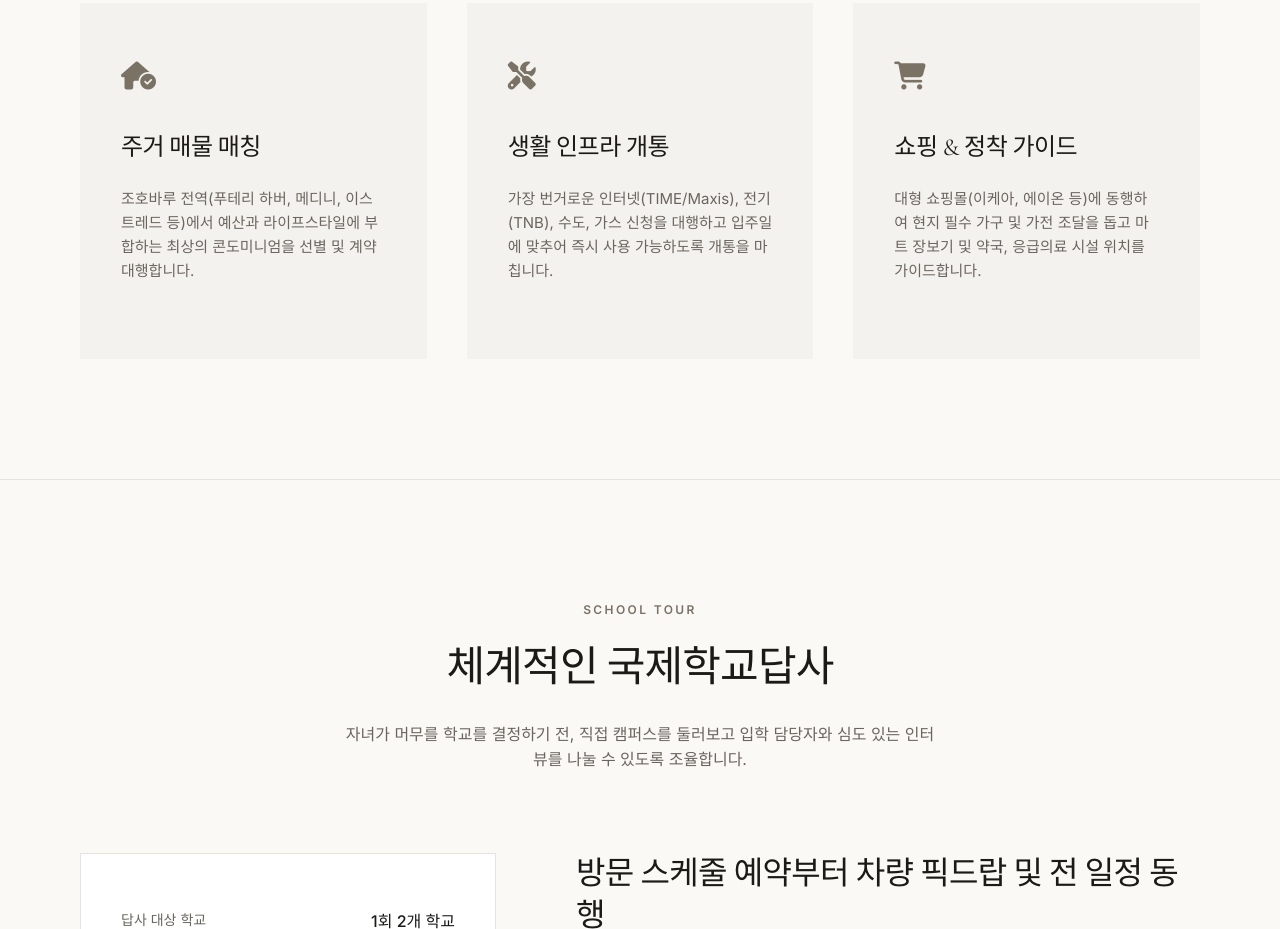
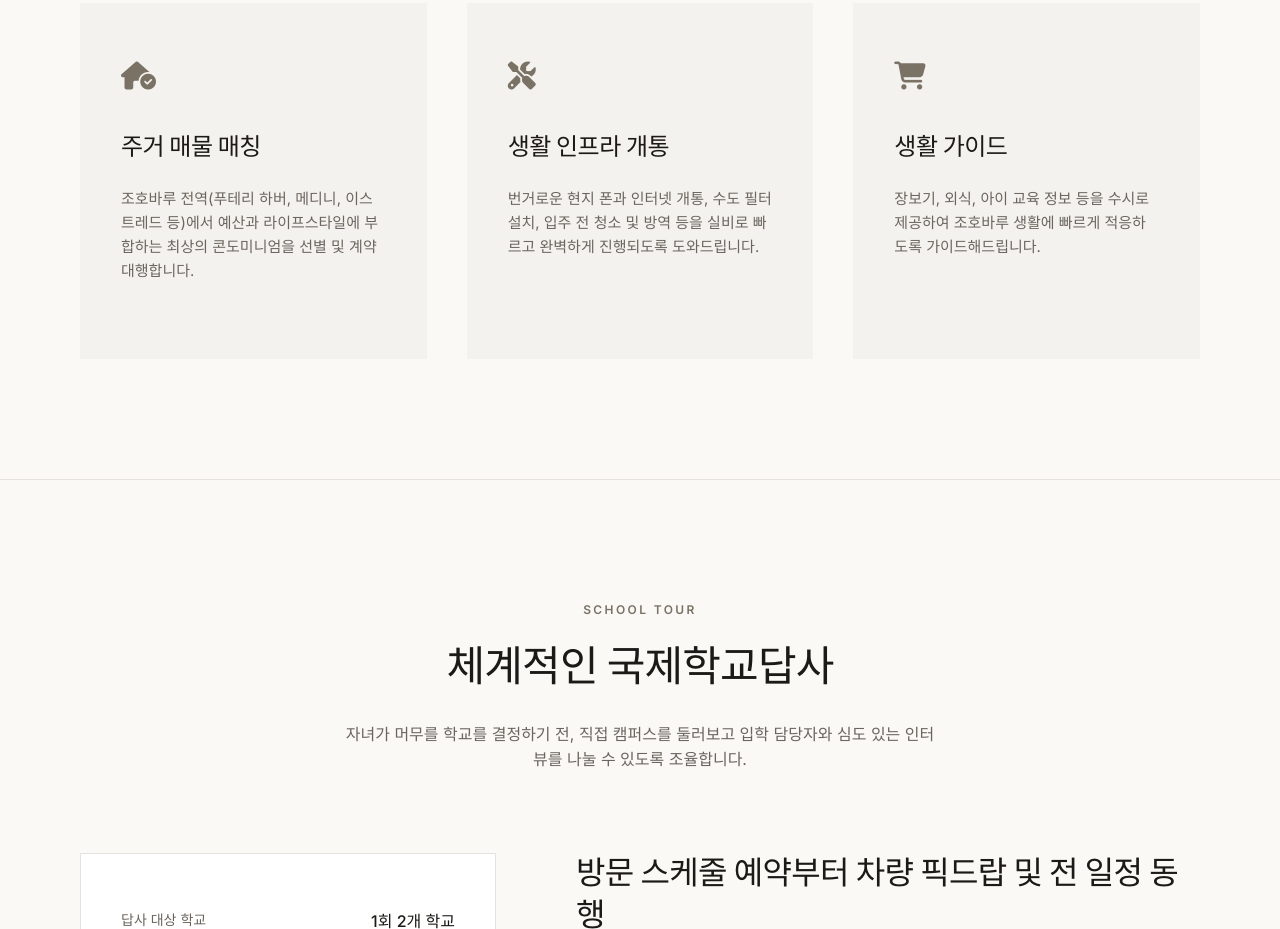
Before and after one commit to myjohorn/web, a plain HTML site: page index.html in a window 1280 px wide. Shown: the part 2755-3684 px from the top of the page. Drawn offline with nearby package versions, Linux system fonts and the light colour scheme.

Commit message:
Update Settlement Service section: revise infrastructure details and rename shopping to life guide

```diff
--- a/index.html
+++ b/index.html
@@ -135,12 +135,12 @@
                     <div class="service-card">
                         <div class="service-icon"><i class="fa-solid fa-screwdriver-wrench"></i></div>
                         <h3>생활 인프라 개통</h3>
-                        <p>가장 번거로운 인터넷(TIME/Maxis), 전기(TNB), 수도, 가스 신청을 대행하고 입주일에 맞추어 즉시 사용 가능하도록 개통을 마칩니다.</p>
+                        <p>번거로운 현지 폰과 인터넷 개통, 수도 필터 설치, 입주 전 청소 및 방역 등을 실비로 빠르고 완벽하게 진행되도록 도와드립니다.</p>
                     </div>
                     <div class="service-card">
                         <div class="service-icon"><i class="fa-solid fa-cart-shopping"></i></div>
-                        <h3>쇼핑 & 정착 가이드</h3>
-                        <p>대형 쇼핑몰(이케아, 에이온 등)에 동행하여 현지 필수 가구 및 가전 조달을 돕고 마트 장보기 및 약국, 응급의료 시설 위치를 가이드합니다.</p>
+                        <h3>생활 가이드</h3>
+                        <p>장보기, 외식, 아이 교육 정보 등을 수시로 제공하여 조호바루 생활에 빠르게 적응하도록 가이드해드립니다.</p>
                     </div>
                 </div>
             </div>
```
